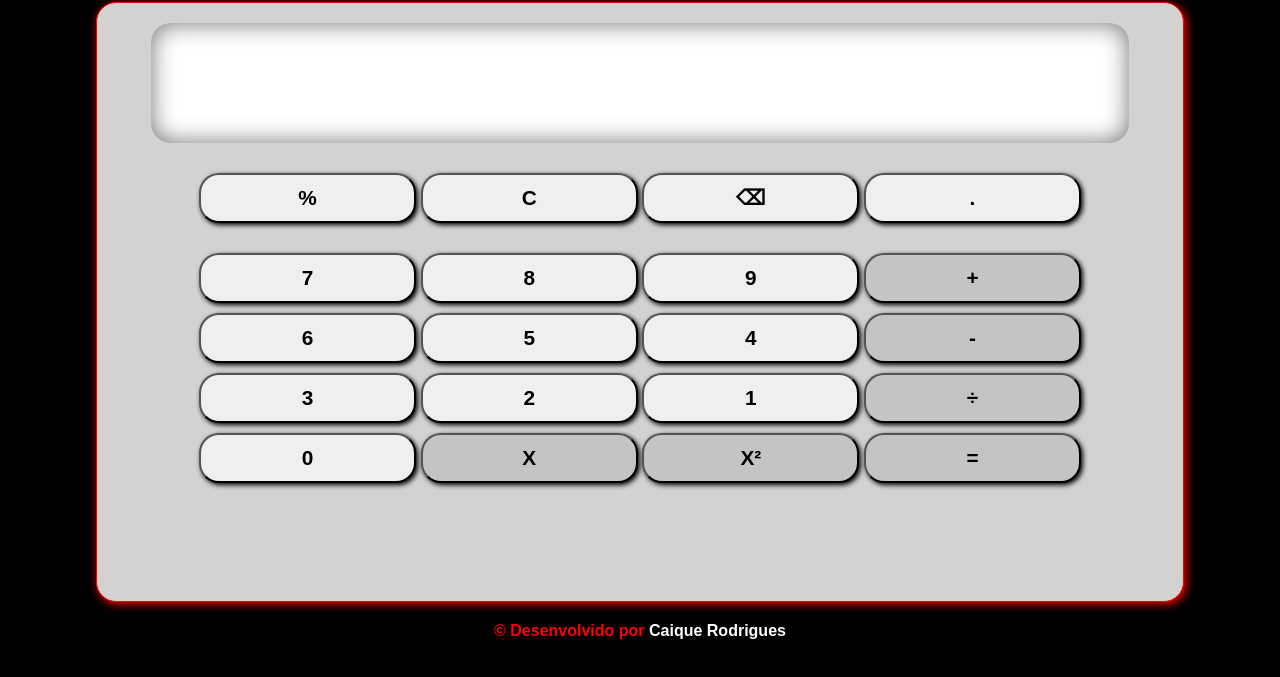
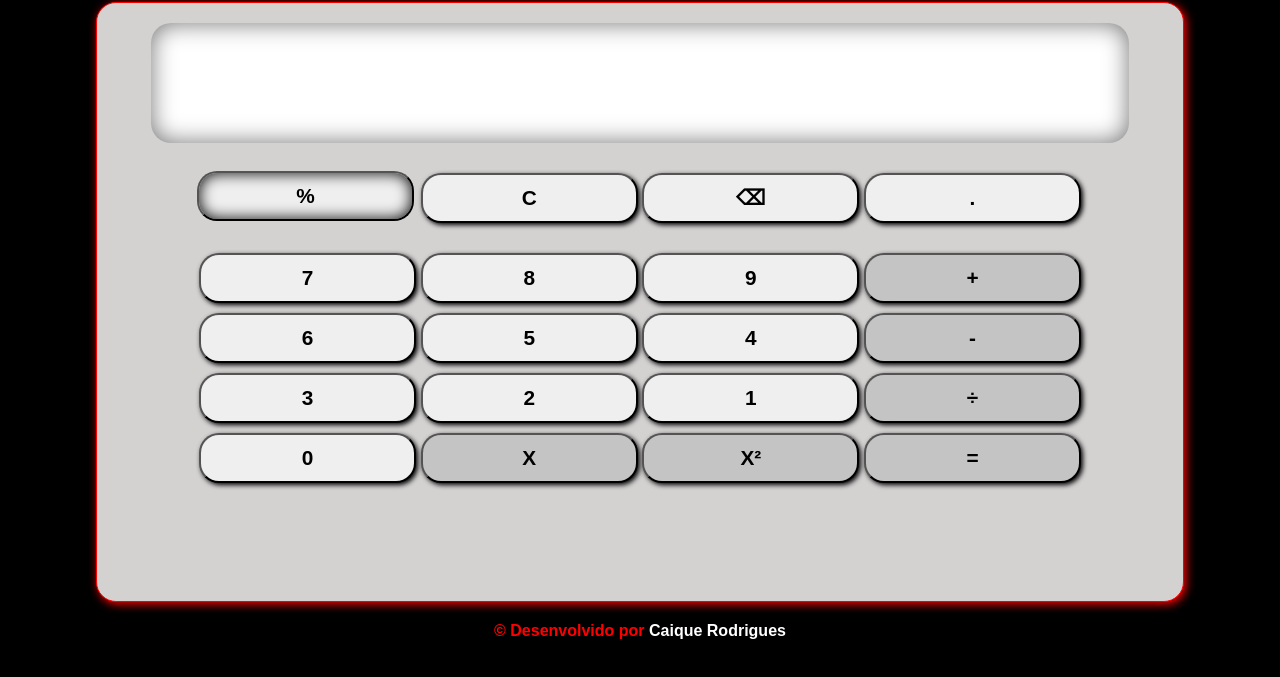
Before and after one commit to Caiqueerodrigues/calculadora, a plain HTML site: page index.html in a window 1280 px wide. In both pictures the pointer is over the input 307 px from the left and 292 px from the top of the page. Shown: the part 95-772 px from the top of the page. Drawn offline with Linux system fonts and the light colour scheme.

Commit message:
efeitos de botoes adicionados

```diff
--- a/_Estilo/style.css
+++ b/_Estilo/style.css
@@ -32,6 +32,10 @@ Body {
     box-shadow: inset 0px 0px 25px rgba(0, 0, 0, 0.555);
 }
 
+main input:hover {
+    transform: translate(-2px, -2px);
+    box-shadow: inset 0px 0px 15px black;
+}
 input.botoesCima, .numeros, .sinais {
     height: 50px;
     width: 20%;
--- a/index.html
+++ b/index.html
@@ -46,5 +46,7 @@
         <footer>
             <p>&copy; Desenvolvido por <a href="https://www.linkedin.com/in/caique-rodrigues-a113ab249/" target="_blank">Caique Rodrigues</a></p>
         </footer>
+
+        <script src="_script/script.js"></script>
     </body>
 </html>
```
Also changed, not shown: _script/script.js (added).
